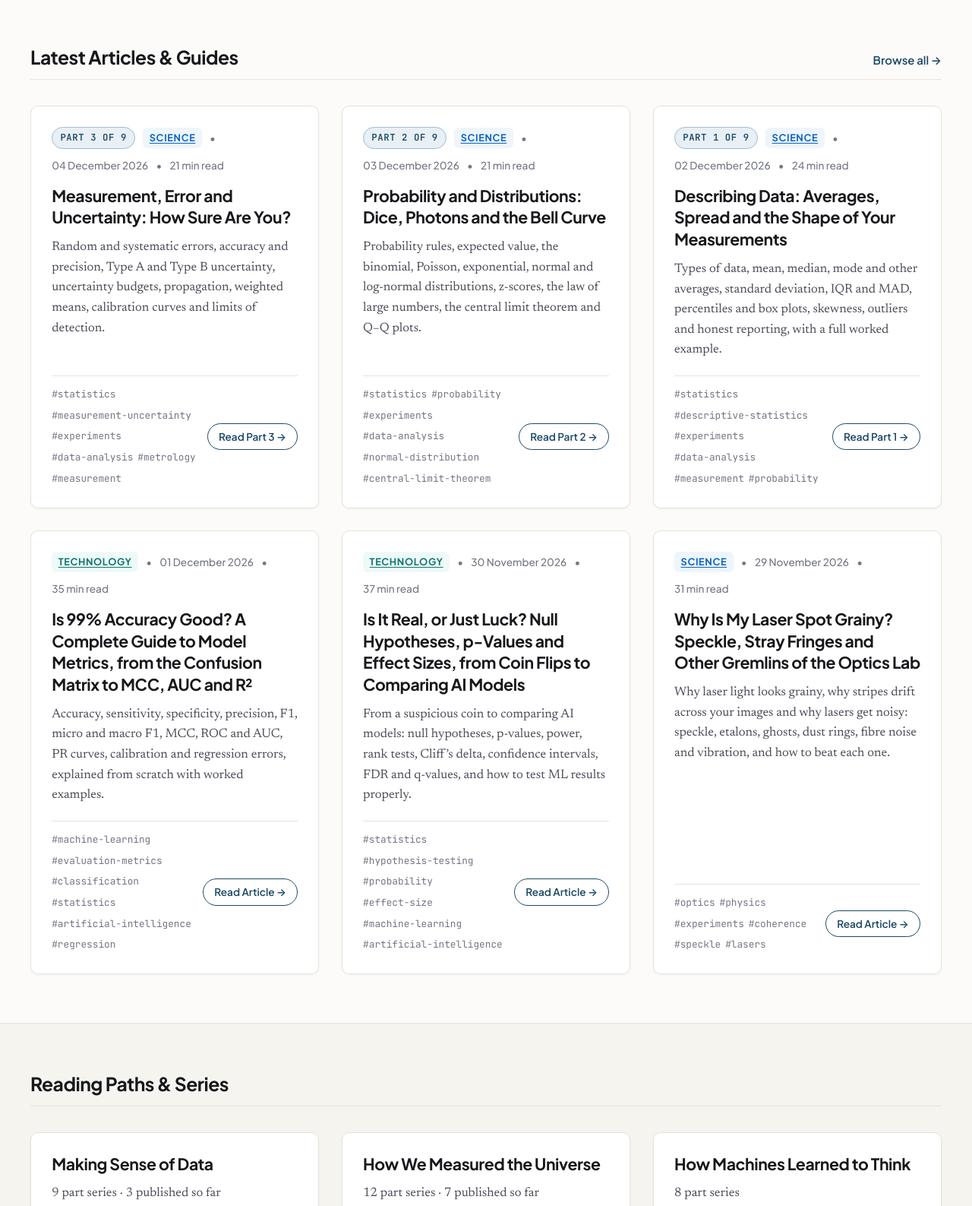
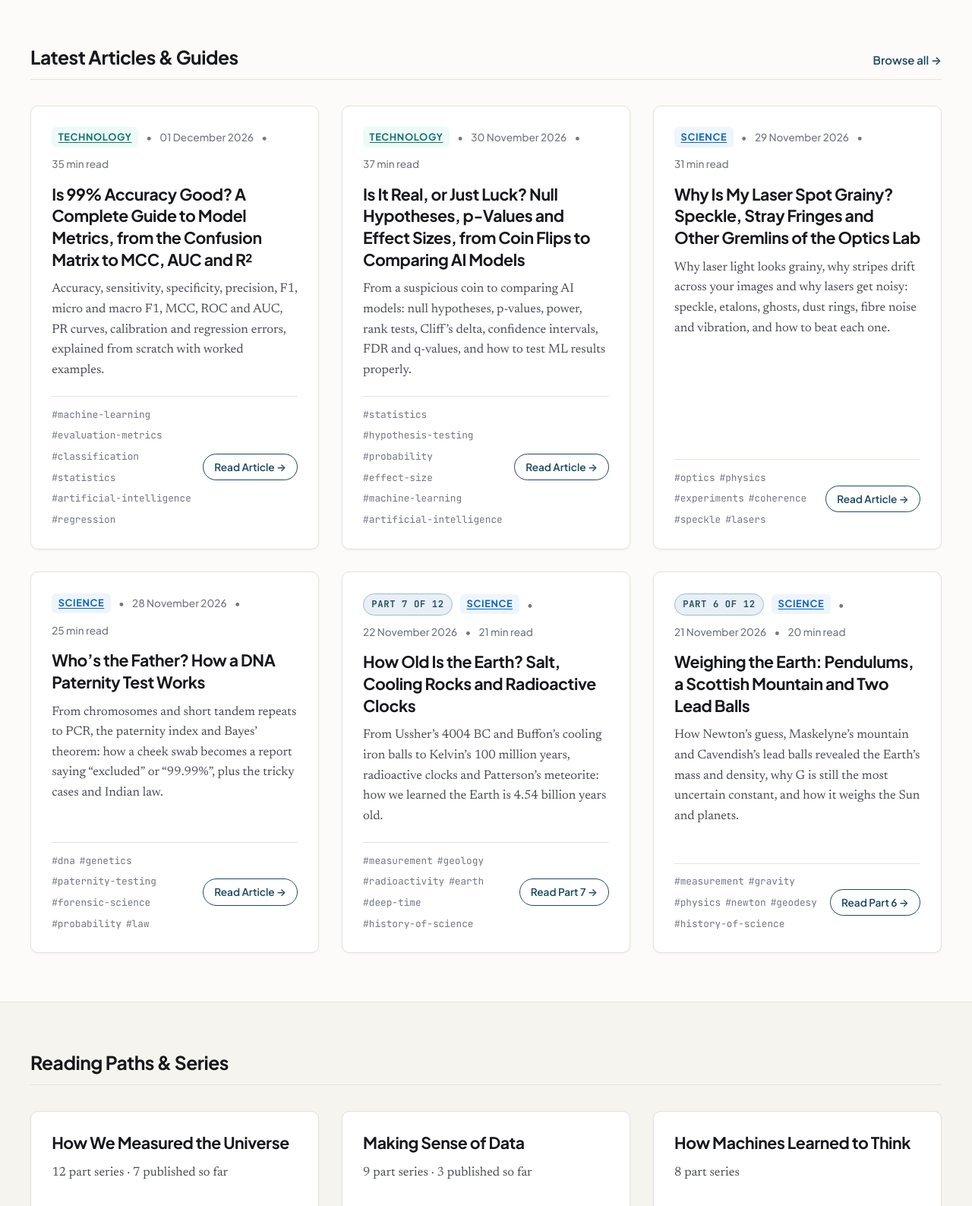
Before and after one commit to rakeshnaik1109-cloud/RNLearn, a plain HTML site: page index.html in a window 1280 px wide. Shown: the part 1100-2687 px from the top of the page at 76% size. Drawn offline with Linux system fonts and the light colour scheme.

Commit message:
Set Making Sense of Data Parts 1-3 to today's date

```diff
--- a/content/posts.json
+++ b/content/posts.json
@@ -12,7 +12,7 @@
       "metrology",
       "measurement"
     ],
-    "date": "2026-12-04",
+    "date": "2026-11-19",
     "updated": null,
     "type": "tutorial",
     "readingMinutes": 21,
@@ -38,7 +38,7 @@
       "normal-distribution",
       "central-limit-theorem"
     ],
-    "date": "2026-12-03",
+    "date": "2026-11-19",
     "updated": null,
     "type": "tutorial",
     "readingMinutes": 21,
@@ -64,7 +64,7 @@
       "measurement",
       "probability"
     ],
-    "date": "2026-12-02",
+    "date": "2026-11-19",
     "updated": null,
     "type": "tutorial",
     "readingMinutes": 24,
--- a/index.html
+++ b/index.html
@@ -130,54 +130,6 @@
 <div class="post-grid">
 <article class="post-card">
   <div class="post-meta">
-    <span class="card-part-badge">Part 3 of 9</span>
-    <a href="subjects/science.html" class="post-subject-tag" data-subject="science">Science</a>
-    <span>•</span>
-    <time datetime="2026-12-04">04 December 2026</time>
-    <span>•</span>
-    <span>21 min read</span>
-  </div>
-  <h3 class="post-title"><a href="articles/measurement-error-and-uncertainty.html">Measurement, Error and Uncertainty: How Sure Are You?</a></h3>
-  <p class="post-summary">Random and systematic errors, accuracy and precision, Type A and Type B uncertainty, uncertainty budgets, propagation, weighted means, calibration curves and limits of detection.</p>
-  <div class="post-footer">
-    <div class="post-tags"><a href="tags/statistics.html" class="post-tag">#statistics</a><a href="tags/measurement-uncertainty.html" class="post-tag">#measurement-uncertainty</a><a href="tags/experiments.html" class="post-tag">#experiments</a><a href="tags/data-analysis.html" class="post-tag">#data-analysis</a><a href="tags/metrology.html" class="post-tag">#metrology</a><a href="tags/measurement.html" class="post-tag">#measurement</a></div>
-    <a href="articles/measurement-error-and-uncertainty.html" class="read-more-btn">Read Part 3 →</a>
-  </div>
-</article>
-<article class="post-card">
-  <div class="post-meta">
-    <span class="card-part-badge">Part 2 of 9</span>
-    <a href="subjects/science.html" class="post-subject-tag" data-subject="science">Science</a>
-    <span>•</span>
-    <time datetime="2026-12-03">03 December 2026</time>
-    <span>•</span>
-    <span>21 min read</span>
-  </div>
-  <h3 class="post-title"><a href="articles/probability-and-distributions.html">Probability and Distributions: Dice, Photons and the Bell Curve</a></h3>
-  <p class="post-summary">Probability rules, expected value, the binomial, Poisson, exponential, normal and log-normal distributions, z-scores, the law of large numbers, the central limit theorem and Q–Q plots.</p>
-  <div class="post-footer">
-    <div class="post-tags"><a href="tags/statistics.html" class="post-tag">#statistics</a><a href="tags/probability.html" class="post-tag">#probability</a><a href="tags/experiments.html" class="post-tag">#experiments</a><a href="tags/data-analysis.html" class="post-tag">#data-analysis</a><a href="tags/normal-distribution.html" class="post-tag">#normal-distribution</a><a href="tags/central-limit-theorem.html" class="post-tag">#central-limit-theorem</a></div>
-    <a href="articles/probability-and-distributions.html" class="read-more-btn">Read Part 2 →</a>
-  </div>
-</article>
-<article class="post-card">
-  <div class="post-meta">
-    <span class="card-part-badge">Part 1 of 9</span>
-    <a href="subjects/science.html" class="post-subject-tag" data-subject="science">Science</a>
-    <span>•</span>
-    <time datetime="2026-12-02">02 December 2026</time>
-    <span>•</span>
-    <span>24 min read</span>
-  </div>
-  <h3 class="post-title"><a href="articles/describing-data.html">Describing Data: Averages, Spread and the Shape of Your Measurements</a></h3>
-  <p class="post-summary">Types of data, mean, median, mode and other averages, standard deviation, IQR and MAD, percentiles and box plots, skewness, outliers and honest reporting, with a full worked example.</p>
-  <div class="post-footer">
-    <div class="post-tags"><a href="tags/statistics.html" class="post-tag">#statistics</a><a href="tags/descriptive-statistics.html" class="post-tag">#descriptive-statistics</a><a href="tags/experiments.html" class="post-tag">#experiments</a><a href="tags/data-analysis.html" class="post-tag">#data-analysis</a><a href="tags/measurement.html" class="post-tag">#measurement</a><a href="tags/probability.html" class="post-tag">#probability</a></div>
-    <a href="articles/describing-data.html" class="read-more-btn">Read Part 1 →</a>
-  </div>
-</article>
-<article class="post-card">
-  <div class="post-meta">
 
     <a href="subjects/technology.html" class="post-subject-tag" data-subject="technology">Technology</a>
     <span>•</span>
@@ -224,6 +176,54 @@
     <a href="articles/why-is-my-laser-spot-grainy.html" class="read-more-btn">Read Article →</a>
   </div>
 </article>
+<article class="post-card">
+  <div class="post-meta">
+
+    <a href="subjects/science.html" class="post-subject-tag" data-subject="science">Science</a>
+    <span>•</span>
+    <time datetime="2026-11-28">28 November 2026</time>
+    <span>•</span>
+    <span>25 min read</span>
+  </div>
+  <h3 class="post-title"><a href="articles/how-dna-paternity-tests-work.html">Who’s the Father? How a DNA Paternity Test Works</a></h3>
+  <p class="post-summary">From chromosomes and short tandem repeats to PCR, the paternity index and Bayes’ theorem: how a cheek swab becomes a report saying “excluded” or “99.99%”, plus the tricky cases and Indian law.</p>
+  <div class="post-footer">
+    <div class="post-tags"><a href="tags/dna.html" class="post-tag">#dna</a><a href="tags/genetics.html" class="post-tag">#genetics</a><a href="tags/paternity-testing.html" class="post-tag">#paternity-testing</a><a href="tags/forensic-science.html" class="post-tag">#forensic-science</a><a href="tags/probability.html" class="post-tag">#probability</a><a href="tags/law.html" class="post-tag">#law</a></div>
+    <a href="articles/how-dna-paternity-tests-work.html" class="read-more-btn">Read Article →</a>
+  </div>
+</article>
+<article class="post-card">
+  <div class="post-meta">
+    <span class="card-part-badge">Part 7 of 12</span>
+    <a href="subjects/science.html" class="post-subject-tag" data-subject="science">Science</a>
+    <span>•</span>
+    <time datetime="2026-11-22">22 November 2026</time>
+    <span>•</span>
+    <span>21 min read</span>
+  </div>
+  <h3 class="post-title"><a href="articles/how-old-is-the-earth.html">How Old Is the Earth? Salt, Cooling Rocks and Radioactive Clocks</a></h3>
+  <p class="post-summary">From Ussher’s 4004 BC and Buffon’s cooling iron balls to Kelvin’s 100 million years, radioactive clocks and Patterson’s meteorite: how we learned the Earth is 4.54 billion years old.</p>
+  <div class="post-footer">
+    <div class="post-tags"><a href="tags/measurement.html" class="post-tag">#measurement</a><a href="tags/geology.html" class="post-tag">#geology</a><a href="tags/radioactivity.html" class="post-tag">#radioactivity</a><a href="tags/earth.html" class="post-tag">#earth</a><a href="tags/deep-time.html" class="post-tag">#deep-time</a><a href="tags/history-of-science.html" class="post-tag">#history-of-science</a></div>
+    <a href="articles/how-old-is-the-earth.html" class="read-more-btn">Read Part 7 →</a>
+  </div>
+</article>
+<article class="post-card">
+  <div class="post-meta">
+    <span class="card-part-badge">Part 6 of 12</span>
+    <a href="subjects/science.html" class="post-subject-tag" data-subject="science">Science</a>
+    <span>•</span>
+    <time datetime="2026-11-21">21 November 2026</time>
+    <span>•</span>
+    <span>20 min read</span>
+  </div>
+  <h3 class="post-title"><a href="articles/weighing-the-earth.html">Weighing the Earth: Pendulums, a Scottish Mountain and Two Lead Balls</a></h3>
+  <p class="post-summary">How Newton’s guess, Maskelyne’s mountain and Cavendish’s lead balls revealed the Earth’s mass and density, why G is still the most uncertain constant, and how it weighs the Sun and planets.</p>
+  <div class="post-footer">
+    <div class="post-tags"><a href="tags/measurement.html" class="post-tag">#measurement</a><a href="tags/gravity.html" class="post-tag">#gravity</a><a href="tags/physics.html" class="post-tag">#physics</a><a href="tags/newton.html" class="post-tag">#newton</a><a href="tags/geodesy.html" class="post-tag">#geodesy</a><a href="tags/history-of-science.html" class="post-tag">#history-of-science</a></div>
+    <a href="articles/weighing-the-earth.html" class="read-more-btn">Read Part 6 →</a>
+  </div>
+</article>
 </div>
 <!-- build:end latest-posts -->
       </div>
@@ -237,8 +237,8 @@
         </div>
         <!-- build:start series-list -->
 <div class="post-grid">
+<div class="post-card"><h3 class="post-title"><a href="series/how-we-measured-the-universe.html">How We Measured the Universe</a></h3><p class="post-summary">12 part series · 7 published so far</p></div>
 <div class="post-card"><h3 class="post-title"><a href="series/making-sense-of-data.html">Making Sense of Data</a></h3><p class="post-summary">9 part series · 3 published so far</p></div>
-<div class="post-card"><h3 class="post-title"><a href="series/how-we-measured-the-universe.html">How We Measured the Universe</a></h3><p class="post-summary">12 part series · 7 published so far</p></div>
 <div class="post-card"><h3 class="post-title"><a href="series/how-machines-learned-to-think.html">How Machines Learned to Think</a></h3><p class="post-summary">8 part series</p></div>
 <div class="post-card"><h3 class="post-title"><a href="series/how-we-came-to-know.html">How We Came To Know</a></h3><p class="post-summary">12 part series</p></div>
 </div>
```
Also changed, not shown: articles/describing-data.html (+2 -2 lines), articles/measurement-error-and-uncertainty.html (+2 -2 lines), articles/probability-and-distributions.html (+2 -2 lines), search-index.json (+51 -51 lines), series/making-sense-of-data.html (+3 -3 lines), subjects/science.html (+3 -3 lines), tags/central-limit-theorem.html (+1 -1 lines), tags/data-analysis.html (+3 -3 lines), tags/descriptive-statistics.html (+1 -1 lines), tags/experiments.html (+3 -3 lines), tags/measurement-uncertainty.html (+1 -1 lines), tags/measurement.html (+2 -2 lines), tags/metrology.html (+1 -1 lines), tags/normal-distribution.html (+1 -1 lines), 2 more files.
